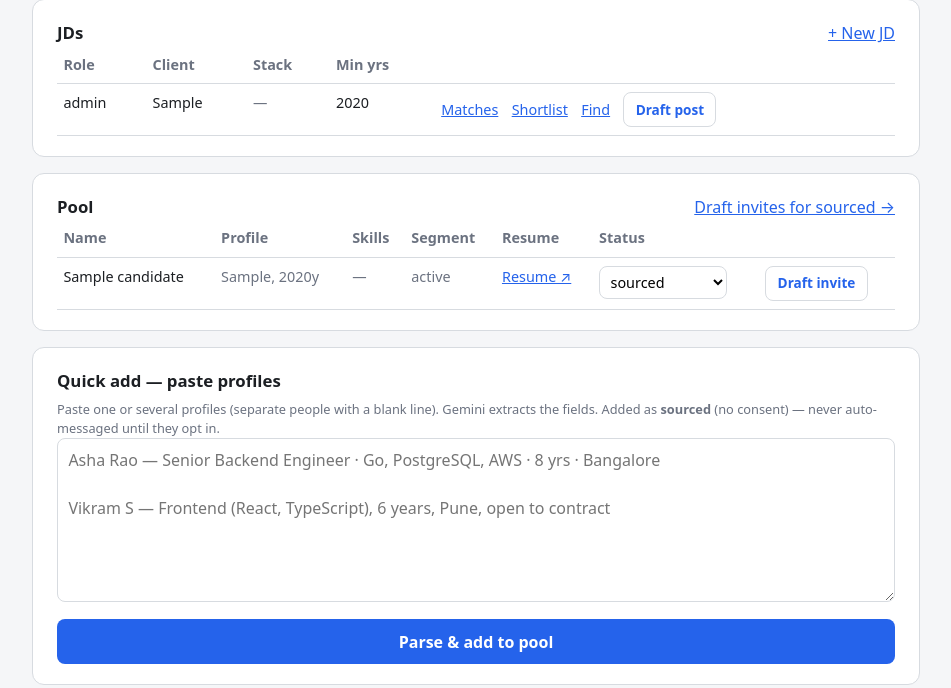
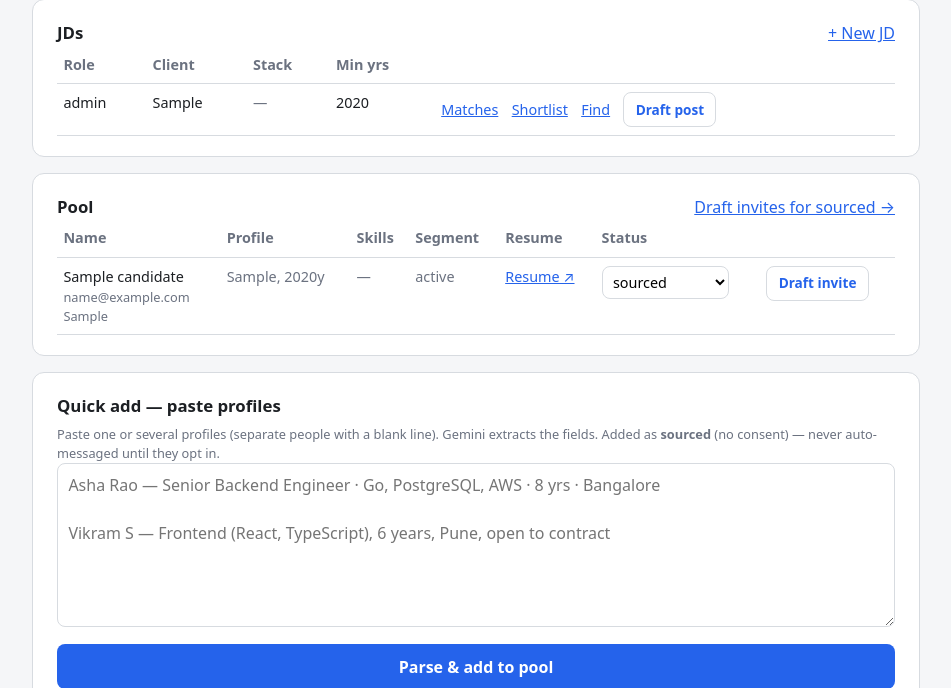
Before and after one commit to saurabhprakhar7/setu, a FastAPI app: page /dashboard in a window 1280 px wide. Shown: the part 268-956 px from the top of the page, without its empty margins (164-1115 px from the left). Run offline with FastAPI, Linux system fonts and the light colour scheme; tables that the repository leaves empty hold one stand-in row (values such as "Sample post").

Commit message:
Show candidate email + WhatsApp in the dashboard pool
Contact details were stored but never displayed; show them under the name.

Co-Authored-By: Claude Opus 4.8 (1M context) <noreply@anthropic.com>

```diff
--- a/app/static/style.css
+++ b/app/static/style.css
@@ -133,6 +133,7 @@ table { width: 100%; border-collapse: collapse; font-size: .9rem; }
 th, td { text-align: left; padding: .5rem .4rem; border-bottom: 1px solid var(--border); vertical-align: top; }
 th { color: var(--muted); font-weight: 600; }
 td.actions { white-space: nowrap; }
+.contact { font-size: .8rem; color: var(--muted); }
 td.actions .link { margin-right: .6rem; }
 
 /* trailing nav links on simple pages */
--- a/app/templates/dashboard.html
+++ b/app/templates/dashboard.html
@@ -93,7 +93,11 @@
         <tbody>
         {% for c in candidates %}
           <tr>
-            <td>{{ c.name }}</td>
+            <td>
+              {{ c.name }}
+              {% if c.email %}<div class="contact">{{ c.email }}</div>{% endif %}
+              {% if c.whatsapp %}<div class="contact">{{ c.whatsapp }}</div>{% endif %}
+            </td>
             <td class="muted">
               {{ c.seniority or (c.role_type.value if c.role_type else "—") }}{% if c.years_experience is not none %}, {{ c.years_experience }}y{% endif %}
             </td>
```
